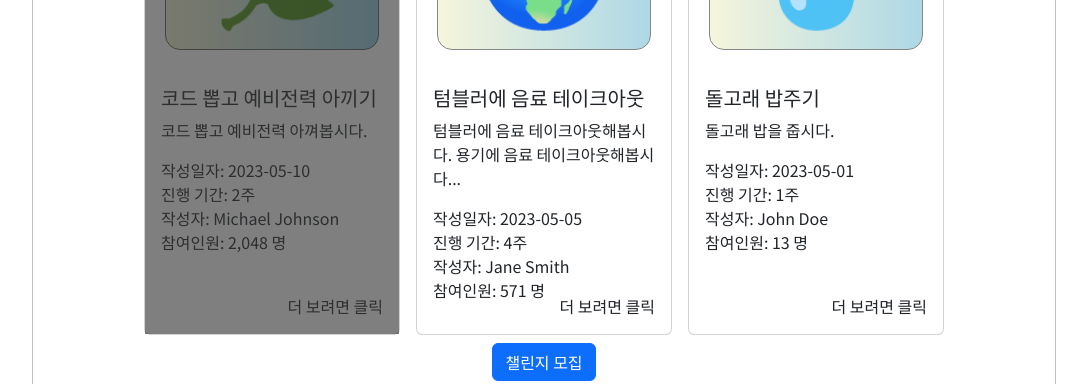
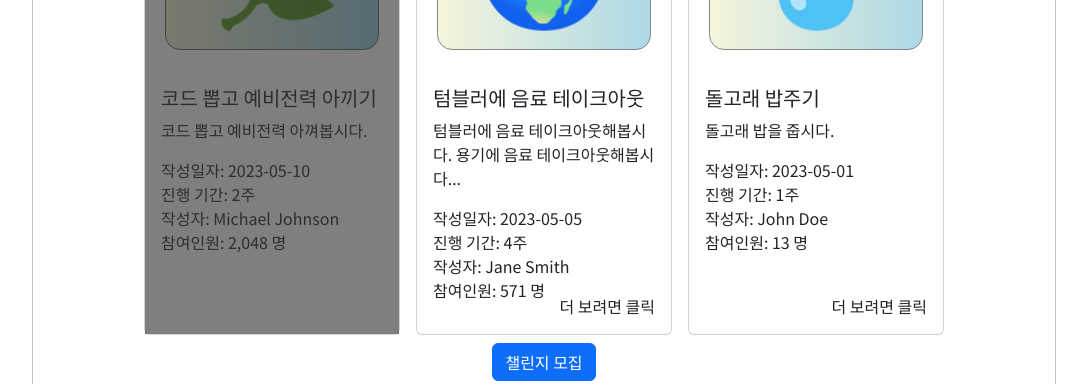
Before and after one commit to snghyun331/elice-ecobucks, a React (Vite) app in the folder front/: page /challenge in a window 1280 px wide. Shown: the part 477-861 px from the top of the page, without its empty margins (96-1183 px from the left). Built offline with nearby package versions, Linux system fonts and the light colour scheme.

Commit message:
Feat : 종료된 챌린지 '더 보려면 클릭' 텍스트 나타나지 않도록 함

```diff
--- a/front/src/pages/Challenge/ChallengeView.jsx
+++ b/front/src/pages/Challenge/ChallengeView.jsx
@@ -72,11 +72,7 @@ const ChallengeView = () => {
     key={index}
     className={`m-2 ${challenge.completed ? "text-muted" : ""}`}
     style={{ width: "16rem", position: "relative" }}
-              onClick={
-                challenge.completed
-                  ? null
-                  : () => handleReadMoreClick(challenge)
-              }
+    onClick={challenge.completed ? null : () => handleReadMoreClick(challenge)}
   >
     {challenge.completed && (
       <div
@@ -129,15 +125,18 @@ const ChallengeView = () => {
         <br />
         참여인원: {challenge.participantNumber.toLocaleString()} 명
       </Card.Text>
+      {!challenge.completed && (
         <div
           className="position-absolute bottom-0 end-0 m-3"
           style={{ zIndex: 1 }}
         >
           더 보려면 클릭
         </div>
+      )}
     </Card.Body>
   </Card>
 ))}
+
         </Container>
       )}
     </>
```
Lines whose indentation alone changed are shown as unchanged.
